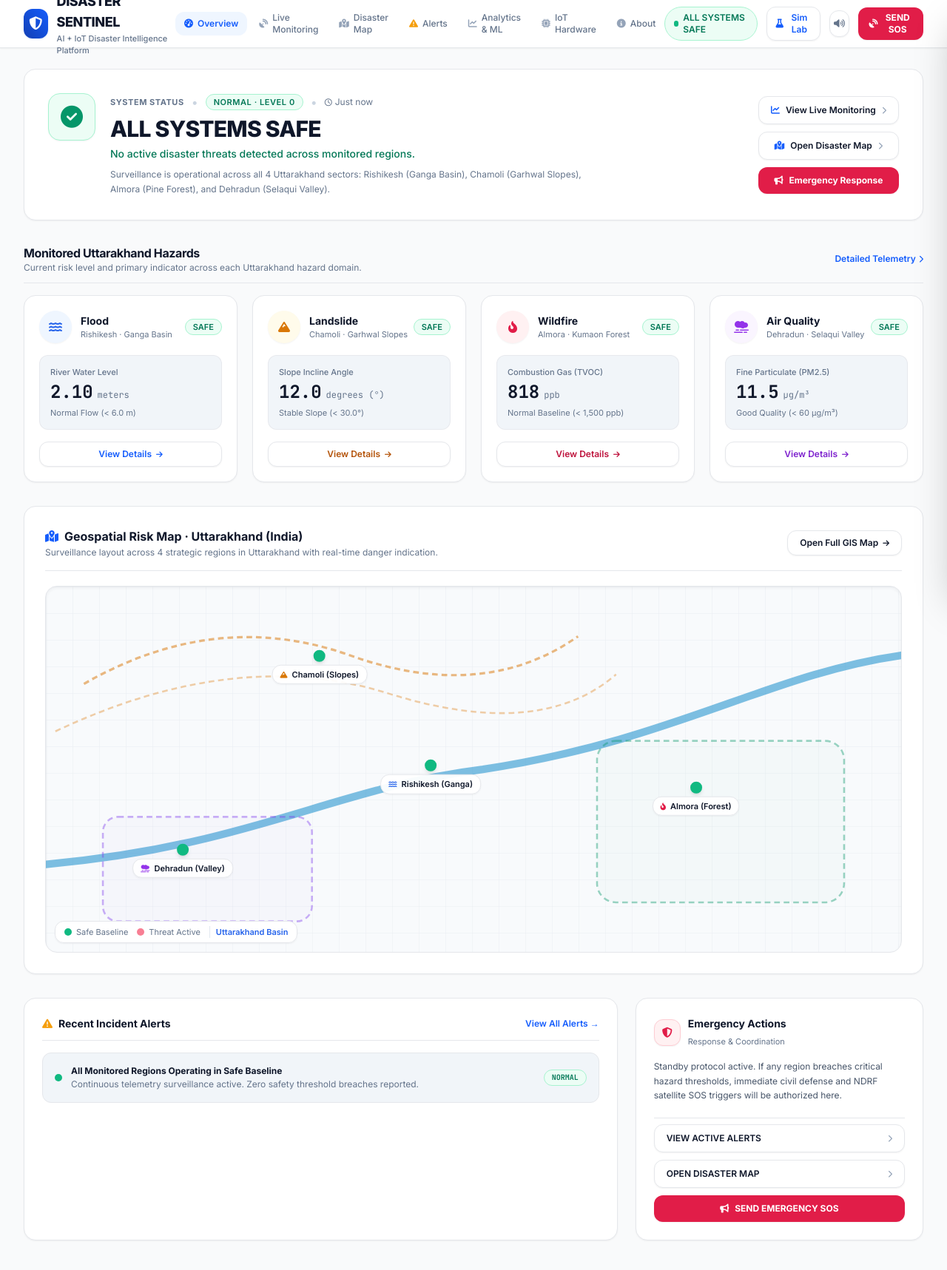
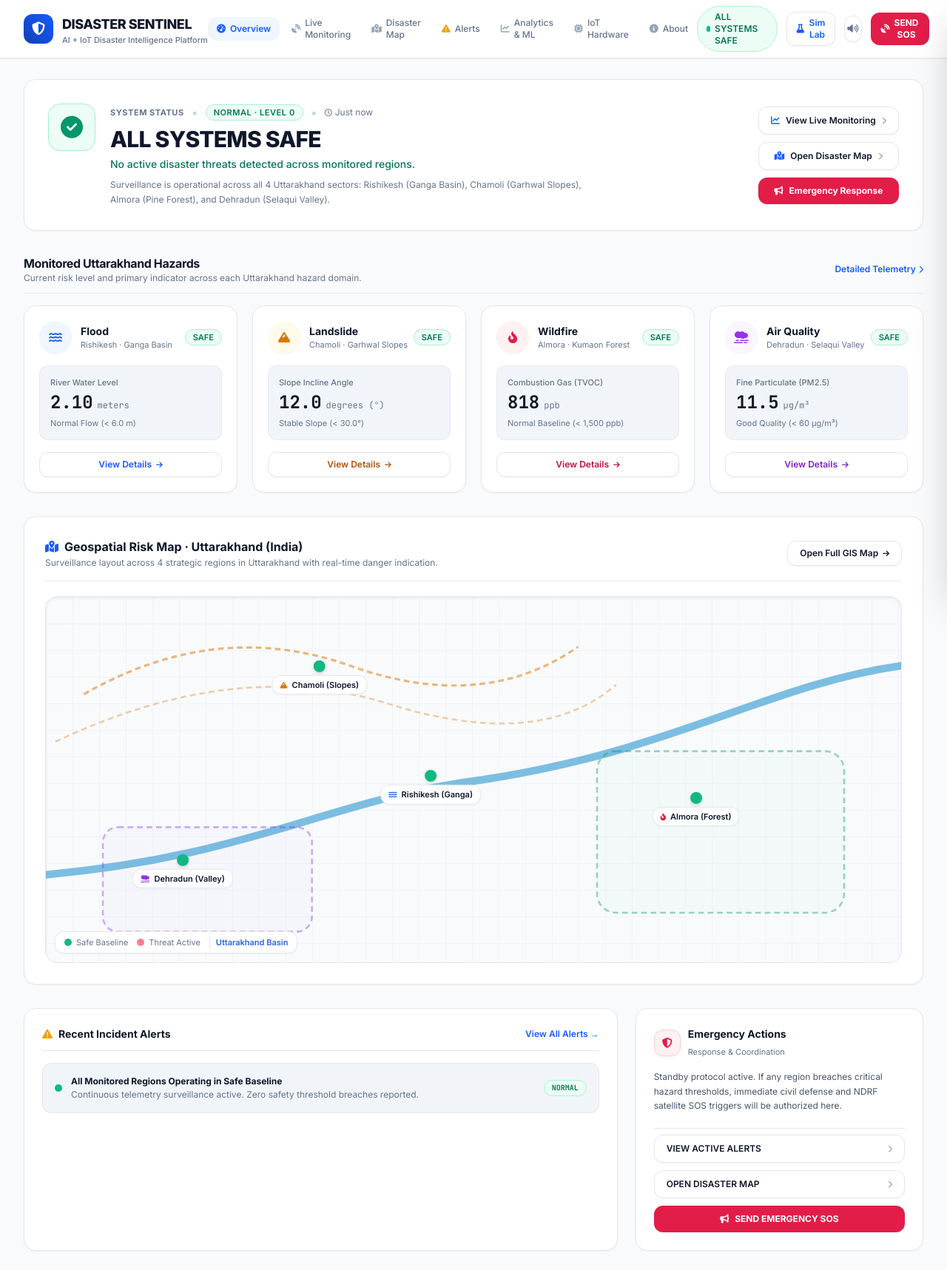
Before and after one commit to OmPravesh/disaster-sentinel-sih2026, a Flask app: page / in a window 1280 px wide. Shown: the top 1717 px of the page at 74% size. Run offline with Flask 3, Linux system fonts and the light colour scheme; some libraries are stand-ins or nearby versions.

Commit message:
fix(dashboard): resolve FastAPI template signature 500 error and header logo overlap

```diff
--- a/web/templates/base.html
+++ b/web/templates/base.html
@@ -133,19 +133,19 @@
   <!-- ========================================================================= -->
   <header class="sticky top-0 z-40 bg-white/95 backdrop-blur border-b border-slate-border shadow-sm">
     <div class="max-w-7xl mx-auto px-4 sm:px-6 lg:px-8">
-      <div class="flex items-center justify-between h-16">
+      <div class="flex items-center justify-between min-h-[4rem] py-2">
 
         <!-- Left: Brand Logo & Subtitle -->
-        <div class="flex items-center gap-3">
-          <a href="/" class="flex items-center gap-3 group">
-            <div class="w-10 h-10 rounded-xl bg-gradient-to-tr from-brand to-brand-action flex items-center justify-center text-white shadow-sm shadow-blue-500/20 group-hover:scale-105 transition">
+        <div class="flex items-center gap-3 shrink-0">
+          <a href="/" class="flex items-center gap-2.5 sm:gap-3 group shrink-0">
+            <div class="w-10 h-10 rounded-xl bg-gradient-to-tr from-brand to-brand-action flex items-center justify-center text-white shadow-sm shadow-blue-500/20 group-hover:scale-105 transition shrink-0">
               <i class="fa-solid fa-shield-halved text-lg"></i>
             </div>
-            <div>
+            <div class="flex flex-col justify-center">
               <div class="flex items-center gap-2">
-                <span class="font-extrabold tracking-tight text-navy-900 text-base sm:text-lg">DISASTER SENTINEL</span>
+                <span class="font-extrabold tracking-tight text-navy-900 text-base sm:text-lg leading-snug whitespace-nowrap">DISASTER SENTINEL</span>
               </div>
-              <p class="text-[11px] text-slate-muted hidden sm:block font-medium">AI + IoT Disaster Intelligence Platform</p>
+              <p class="text-[11px] text-slate-muted hidden sm:block font-medium leading-none whitespace-nowrap mt-0.5">AI + IoT Disaster Intelligence Platform</p>
             </div>
           </a>
         </div>
```
Also changed, not shown: jetson/dashboard/app.py (+10 -8 lines), web/templates/index.html (+6 -6 lines).
